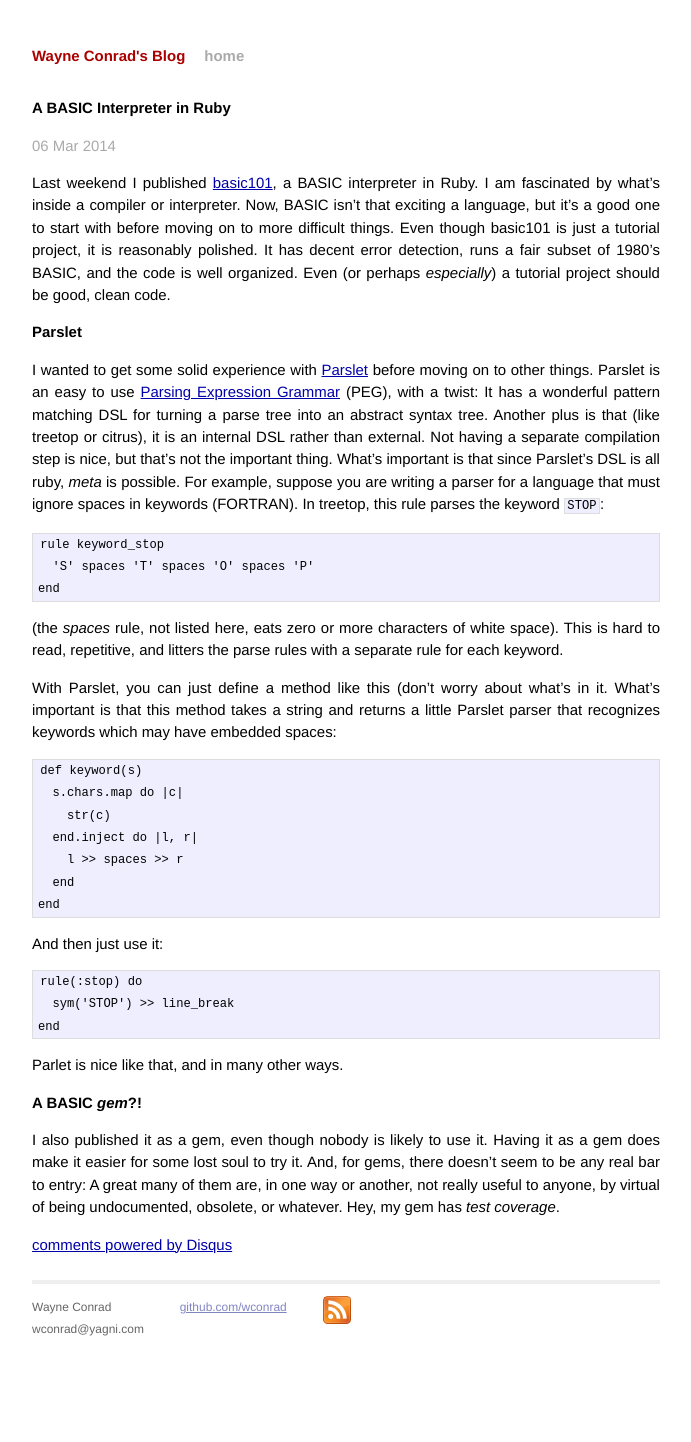
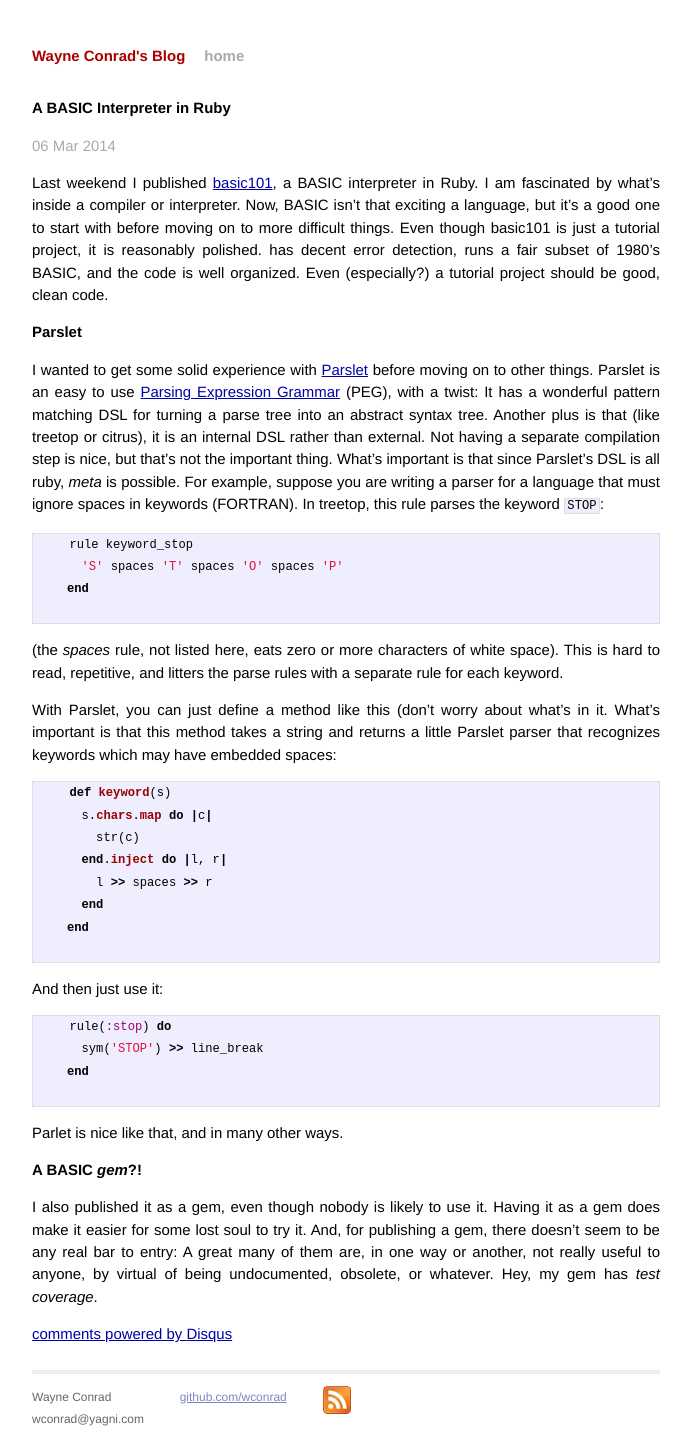
Before and after one commit to wconrad/wconrad.github.io, a Jekyll site: the page built from _posts/2014-03-06-basic101.markdown, in a window 1280 px wide. Shown: the whole page, without its empty margins (294-985 px from the left). Built offline with Jekyll 4.4.1, drawn with Linux system fonts in a browser that asks for light colours; Markdown is read by kramdown in place of the engine named in the settings; comment, search, counter and statistics services are not loaded; before the commit the page ends 1353 px from its top, so only the background shows below that.

Commit message:
Tweak basic101

```diff
--- a/_posts/2014-03-06-basic101.markdown
+++ b/_posts/2014-03-06-basic101.markdown
@@ -10,10 +10,10 @@ Last weekend I published
 in Ruby.  I am fascinated by what's inside a compiler or interpreter.
 Now, BASIC isn't that exciting a language, but it's a good one to
 start with before moving on to more difficult things.  Even though
-basic101 is just a tutorial project, it is reasonably polished.  It
-has decent error detection, runs a fair subset of 1980's BASIC, and
-the code is well organized.  Even (or perhaps _especially_) a tutorial
-project should be good, clean code.
+basic101 is just a tutorial project, it is reasonably polished.  has
+decent error detection, runs a fair subset of 1980's BASIC, and the
+code is well organized.  Even (especially?) a tutorial project
+should be good, clean code.
 
 # Parslet
 
@@ -30,9 +30,11 @@ is all ruby, _meta_ is possible.  For example, suppose you are writing
 a parser for a language that must ignore spaces in keywords (FORTRAN).
 In treetop, this rule parses the keyword `STOP`:
 
+    {% highlight ruby %}
     rule keyword_stop
       'S' spaces 'T' spaces 'O' spaces 'P'
     end
+    {% endhighlight %}
 
 (the _spaces_ rule, not listed here, eats zero or more characters of
 white space).  This is hard to read, repetitive, and litters the parse
@@ -43,6 +45,7 @@ about what's in it.  What's important is that this method takes a
 string and returns a little Parslet parser that recognizes keywords
 which may have embedded spaces:
 
+    {% highlight ruby %}
     def keyword(s)
       s.chars.map do |c|
         str(c)
@@ -50,12 +53,15 @@ which may have embedded spaces:
         l >> spaces >> r
       end
     end
+    {% endhighlight %}
 
 And then just use it:
 
+    {% highlight ruby %}
     rule(:stop) do
       sym('STOP') >> line_break
     end
+    {% endhighlight %}
 
 Parlet is nice like that, and in many other ways.
 
@@ -63,7 +69,7 @@ Parlet is nice like that, and in many other ways.
 
 I also published it as a gem, even though nobody is likely to use it.
 Having it as a gem does make it easier for some lost soul to try it.
-And, for gems, there doesn't seem to be any real bar to entry: A great
-many of them are, in one way or another, not really useful to anyone,
-by virtual of being undocumented, obsolete, or whatever.  Hey, my gem
-has _test coverage_.
+And, for publishing a gem, there doesn't seem to be any real bar to
+entry: A great many of them are, in one way or another, not really
+useful to anyone, by virtual of being undocumented, obsolete, or
+whatever.  Hey, my gem has _test coverage_.
```
